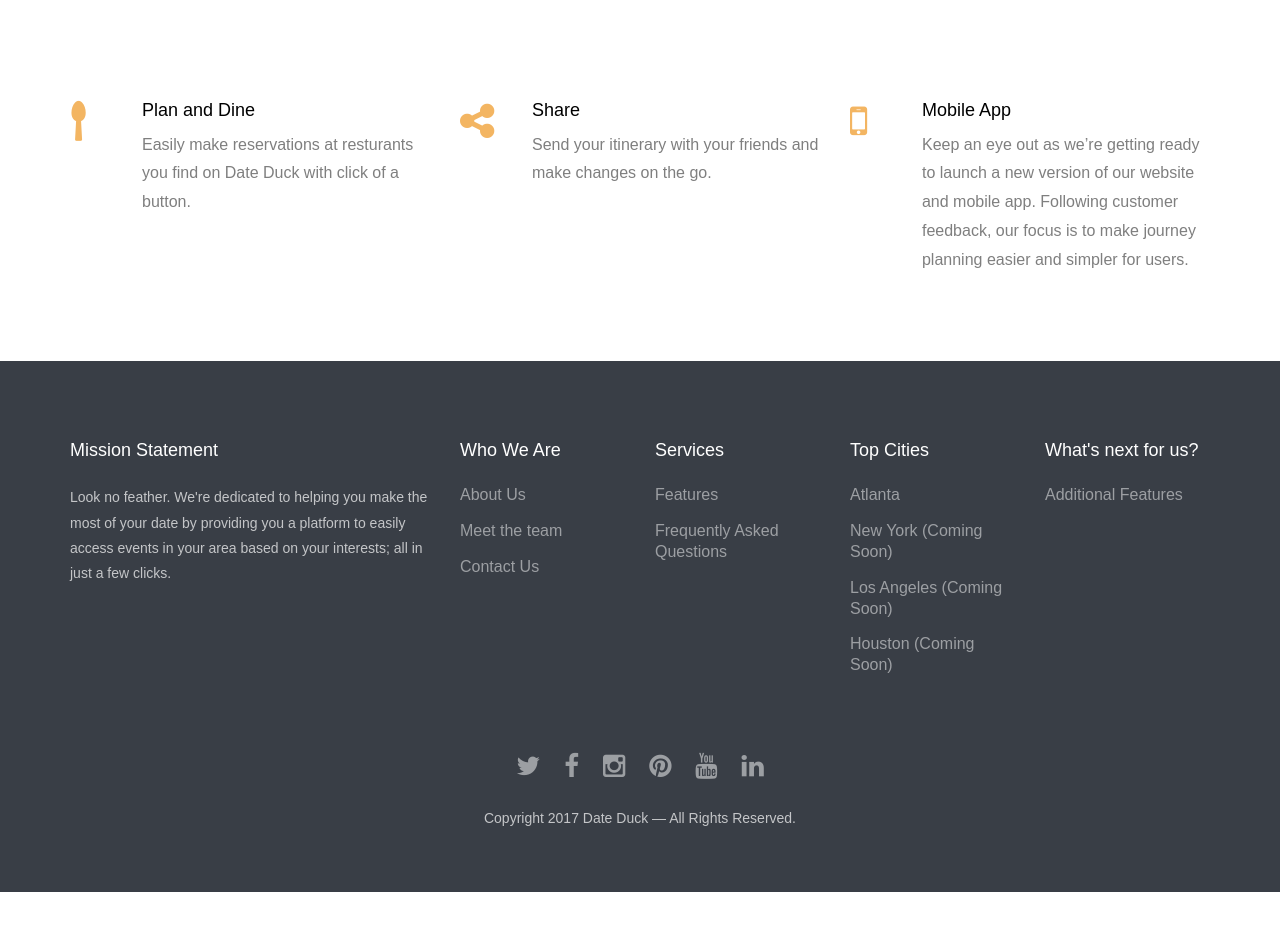
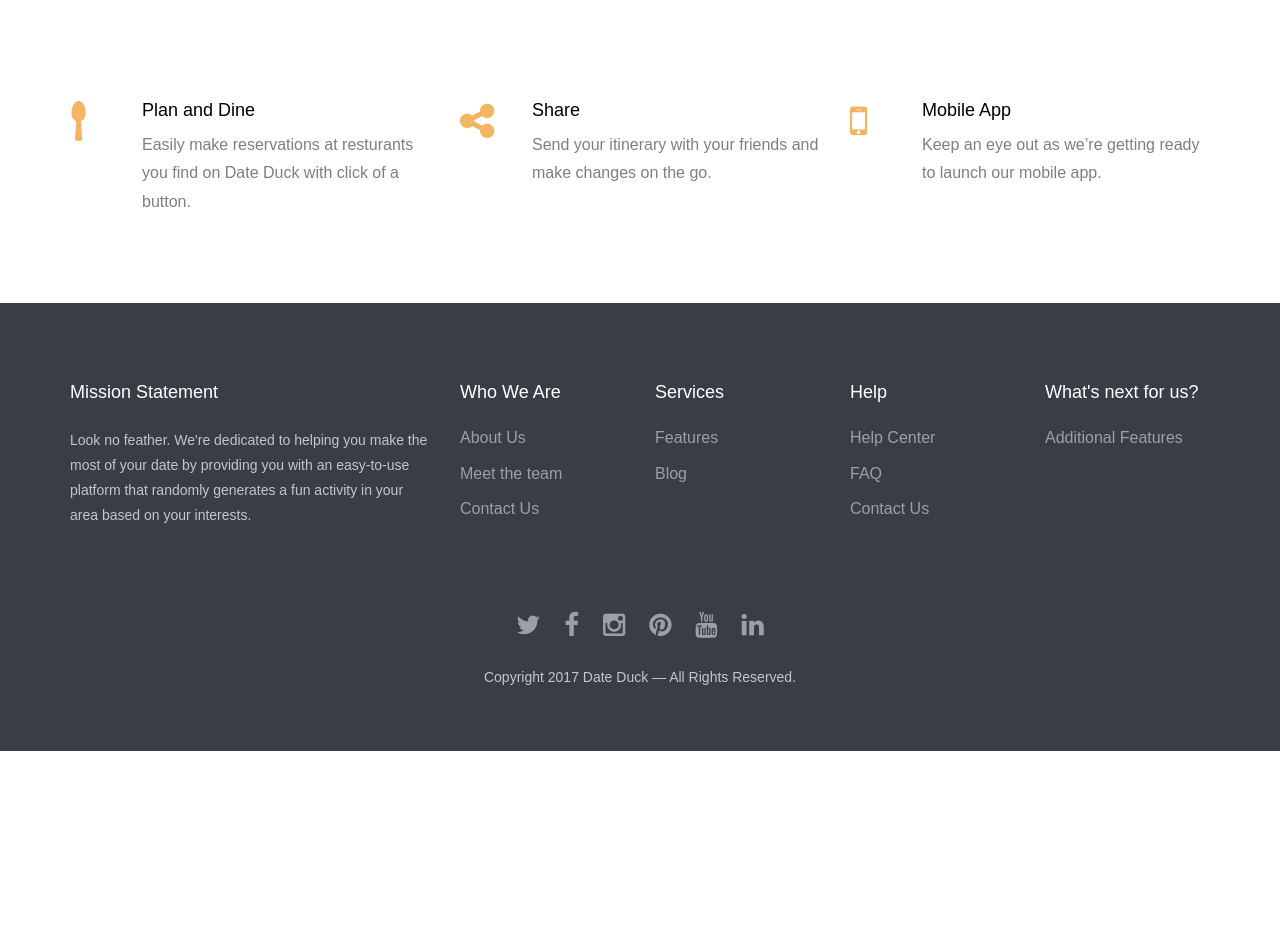
Before and after one commit to nida7163/date-duck, a PHP site: page /comingsoon.html in a window 1280 px wide. Shown: the part 486-1418 px from the top of the page. After the commit the page ends 1237 px from the top, so only its background shows below. Run offline with PHP 8.4, Linux system fonts and the light colour scheme; some web fonts are replaced.

Commit message:
changes all aroundddddd

```diff
--- a/comingsoon.html
+++ b/comingsoon.html
@@ -77,7 +77,7 @@
 					<div class="fh5co-icon"><i class="icon-mobile-phone"></i></div>
 					<div class="fh5co-desc">
 						<h3>Mobile App</h3>
-						<p>Keep an eye out as we’re getting ready to launch a new version of our website and mobile app. Following customer feedback, our focus is to make journey planning easier and simpler for users.</p>
+						<p>Keep an eye out as we’re getting ready to launch our mobile app.</p>
 					</div>
 				</div>
 				<!-- <div class="col-md-4 col-sm-6 col-xs-6 col-xxs-12 fh5co-service to-animate">
@@ -120,37 +120,47 @@
         <div class="row row-bottom-padded-sm">
           <div class="col-md-4 col-sm-4 col-xs-12 fh5co-footer-link">
             <h3>Mission Statement</h3>
-						<p>Look no feather. We're dedicated to helping you make the most of your date by providing you a platform to easily access events in your area based on your interests; all in just a few clicks.</p>
+                                    <p>Look no feather. We're dedicated to helping you make the most of your date by providing you with an easy-to-use platform that randomly generates a fun activity in your area based on your interests.</p>
                                 </div>
                                 <div class="col-md-2 col-sm-2 col-xs-12 fh5co-footer-link">
                                     <h3>Who We Are</h3>
                                     <ul>
-							<li><a href="about-us.html">About Us</a></li>
-							<li><a href="about-us.html#team">Meet the team</a></li>
-							<li><a href="about-us.html#fh5co-our-services">Contact Us</a></li>
+                                        <li><a href="about-us.html">About Us</a>
+                                        </li>
+                                        <li><a href="about-us.html#team">Meet the team</a>
+                                        </li>
+                                        <li><a href="about-us.html#fh5co-our-services">Contact Us</a>
+                                        </li>
                                     </ul>
                                 </div>
                                 <div class="col-md-2 col-sm-2 col-xs-12 fh5co-footer-link">
                                     <h3>Services</h3>
                                     <ul>
-							<li><a href="#">Features</a></li>
-							<li><a href="#">Frequently Asked Questions</a></li>
+                                        <li><a href="#">Features</a>
+                                        </li>
+                                        <li><a href="#">Blog</a>
+                                        </li>
                                     </ul>
                                 </div>
                                 <div class="col-md-2 col-sm-2 col-xs-12 fh5co-footer-link">
-						<h3>Top Cities</h3>
+                                <h3>Help</h3>
                                     <ul>
-							<li><a href="index.html">Atlanta</a></li>
-							<li><a href="index.html">New York (Coming Soon)</a></li>
-							<li><a href="index.html">Los Angeles (Coming Soon)</a></li>
-							<li><a href="index.html">Houston (Coming Soon)</a></li>
+                                        <li><a href="home.html">Help Center</a>
+                                        </li>
+                                        <li><a href="home.html">FAQ</a>
+                                        </li>
+                                        <li><a href="home.html">Contact Us</a>
+                                        </li>
                                     </ul>
                                 </div>
                                 <div class="col-md-2 col-sm-2 col-xs-12 fh5co-footer-link">
                                     <h3>What's next for us?</h3>
                                     <ul>
-							<li><a href="comingsoon.html">Additional Features</a></li>
-							<li><a href="comingsoon.html"></a></li>
+                                        <li><a href="comingsoon.html">Additional Features</a>
+                                        </li>
+                                        <li>
+                                            <a href="comingsoon.html"></a>
+                                        </li>
 
                                     </ul>
                                 </div>
--- a/style.css
+++ b/style.css
@@ -10,6 +10,7 @@ div.dateContainer p {
     flex: 1;
 }
 /*<<<<<<<<<<<<<<<<<<<<<<weather CSS>>>>>>>>>>>>>>>>>>>>>>>>>>>*/
+
 
 #get-started{
     width: 100%;
@@ -360,6 +361,7 @@ p {
     color: #f3b562;
     font-size: 18px
 }
+
 footer p {
     font-size: 14px
 }
```
Also changed, not shown: about-us.html (+23 -13 lines), home.html (+6 -8 lines), index.html (+31 -23 lines), images/duck.png (deleted). Lines whose indentation alone changed are shown as unchanged.
